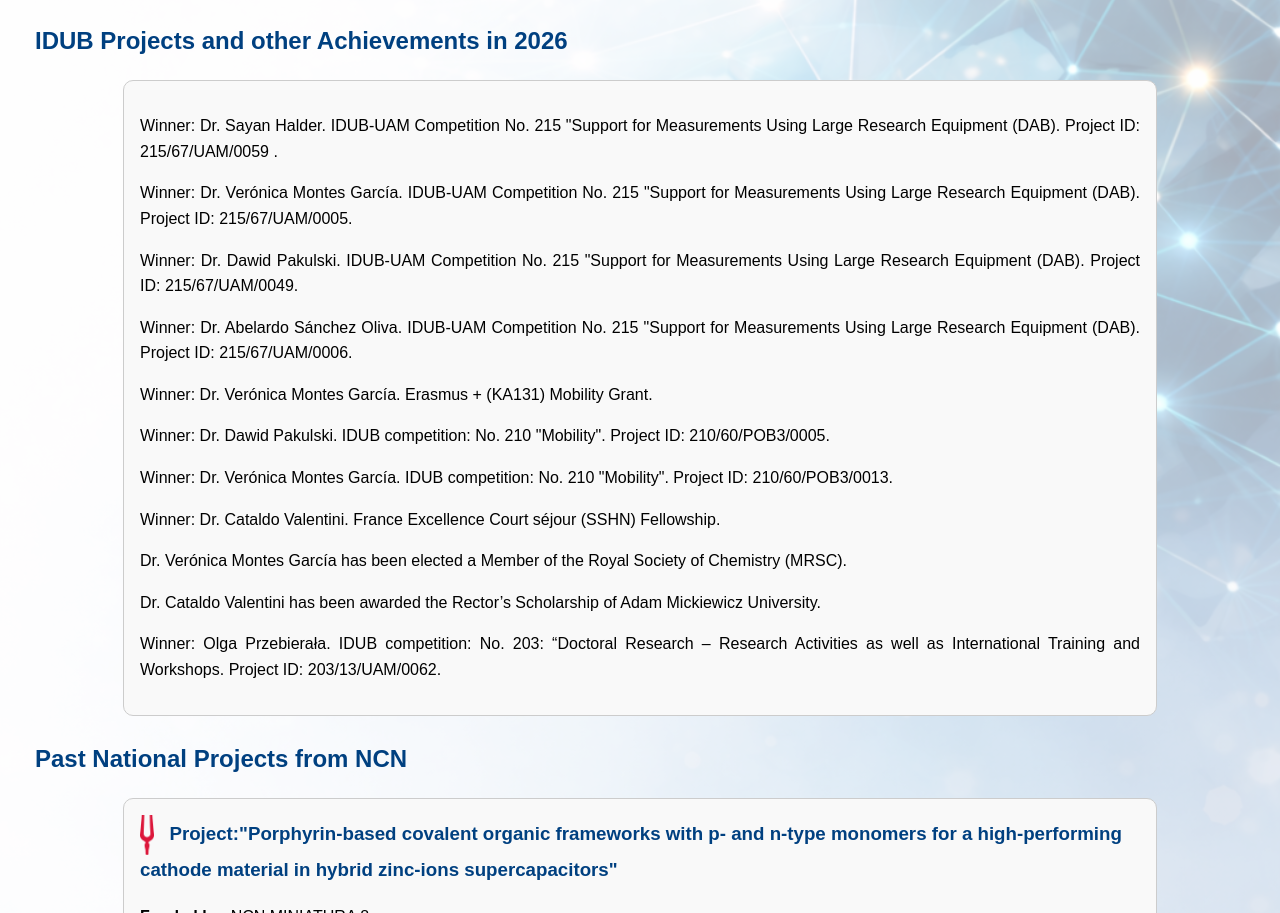
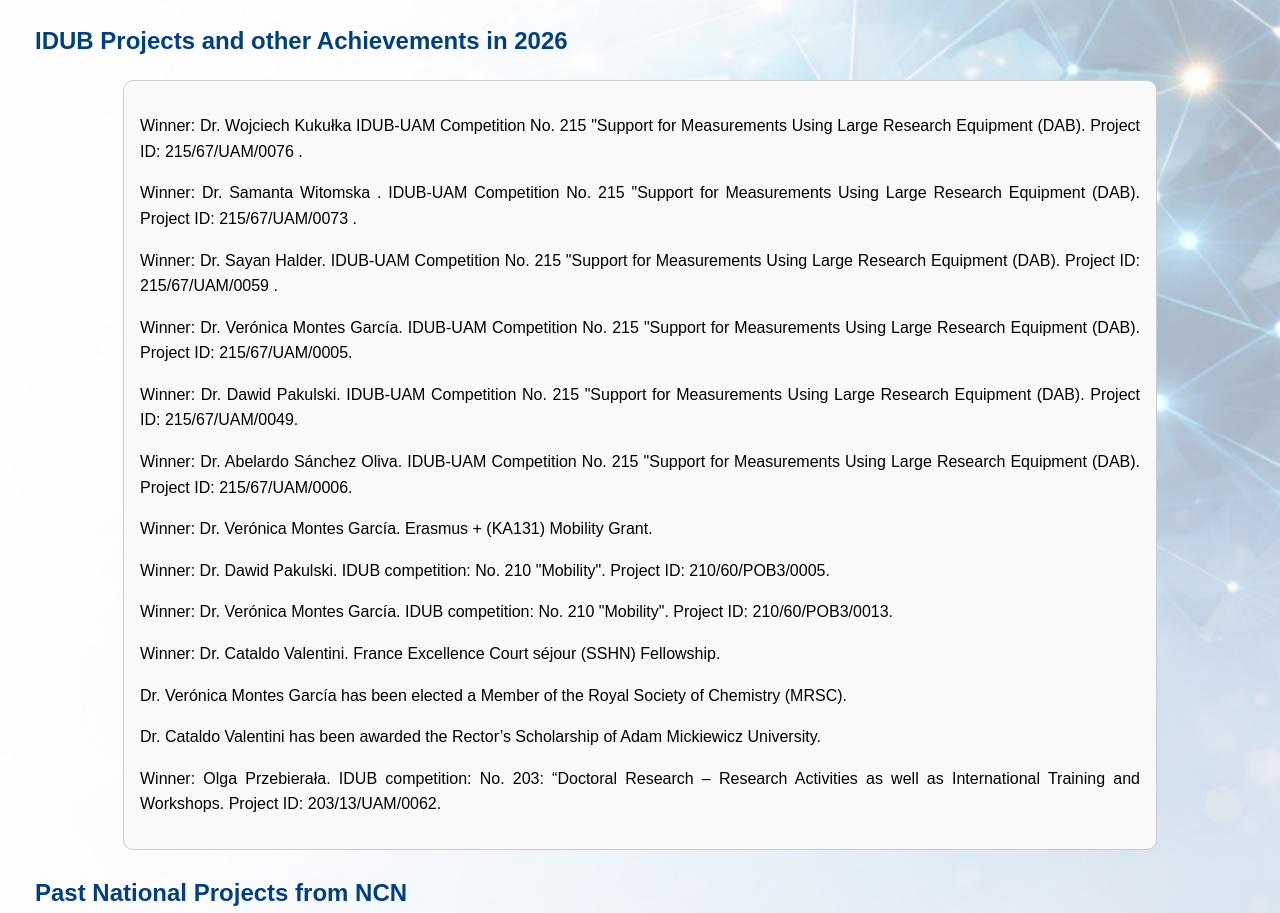
Before and after one commit to veronicamontes89/hybridmaterials, a plain HTML site: page projects.html in a window 1280 px wide. Shown: the part 4764-5677 px from the top of the page. Drawn offline with Linux system fonts and the light colour scheme.

Commit message:
Update projects.html

```diff
--- a/projects.html
+++ b/projects.html
@@ -327,6 +327,10 @@
 
  <div class="collaboration-card">
 
+
+
+<p> Winner: Dr. Wojciech Kukułka  IDUB-UAM Competition No. 215 "Support for Measurements Using Large Research Equipment (DAB). Project ID: 215/67/UAM/0076 .</p>
+<p> Winner: Dr. Samanta Witomska . IDUB-UAM Competition No. 215 "Support for Measurements Using Large Research Equipment (DAB). Project ID: 215/67/UAM/0073 .</p>
 <p> Winner: Dr. Sayan Halder. IDUB-UAM Competition No. 215 "Support for Measurements Using Large Research Equipment (DAB). Project ID: 215/67/UAM/0059 .</p>
 <p> Winner: Dr. Verónica Montes García. IDUB-UAM Competition No. 215 "Support for Measurements Using Large Research Equipment (DAB). Project ID: 215/67/UAM/0005.</p>
 <p> Winner: Dr. Dawid Pakulski. IDUB-UAM Competition No. 215 "Support for Measurements Using Large Research Equipment (DAB). Project ID: 215/67/UAM/0049.</p>
```
